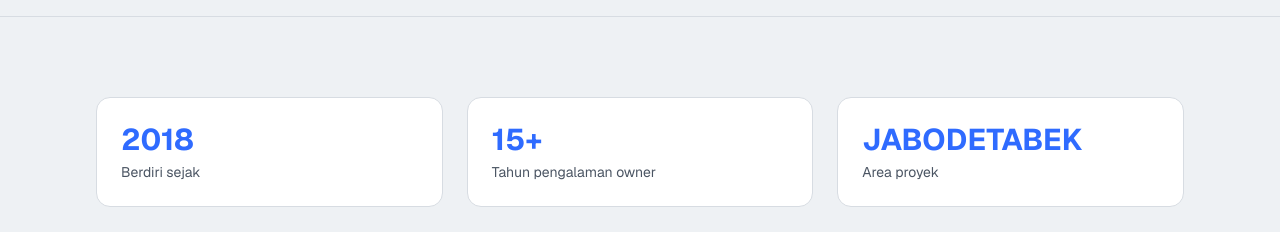
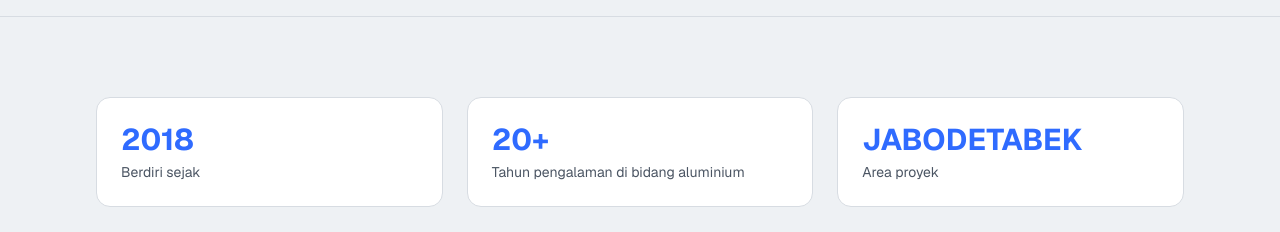
Before and after one commit to ahmadzkh/mandiri-alumunium, a Next.js app: page / in a window 1280 px wide. Shown: the part 2340-2572 px from the top of the page. Built offline with nearby package versions, Linux system fonts and the light colour scheme.

Commit message:
fix: change 15+ to 20+ tahun pengalaman di bidang aluminium on homepage

```diff
--- a/src/components/sections/trust-section.tsx
+++ b/src/components/sections/trust-section.tsx
@@ -8,8 +8,8 @@
             <p className="mt-1 text-sm text-muted-foreground">Berdiri sejak</p>
           </div>
           <div className="rounded-xl border bg-card p-6">
-            <p className="text-3xl font-bold text-primary">15+</p>
-            <p className="mt-1 text-sm text-muted-foreground">Tahun pengalaman owner</p>
+            <p className="text-3xl font-bold text-primary">20+</p>
+            <p className="mt-1 text-sm text-muted-foreground">Tahun pengalaman di bidang aluminium</p>
           </div>
           <div className="rounded-xl border bg-card p-6">
             <p className="text-3xl font-bold text-primary">JABODETABEK</p>
```
